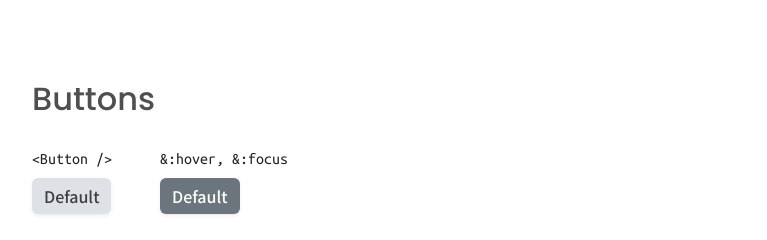
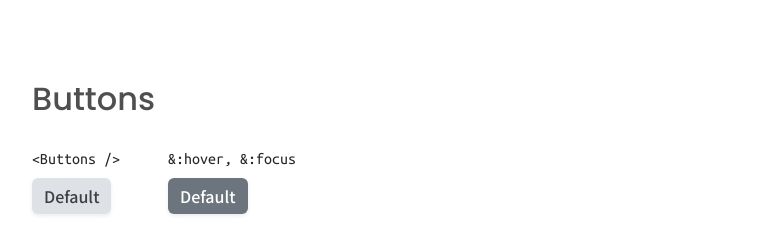
Before and after one commit to hitesh-coder/buttons, a Vue app: page / in a window 1280 px wide. Shown: the top 240 px of the page, without its empty margins (224-991 px from the left). Built offline with nearby package versions, Linux system fonts and the light colour scheme.

Commit message:
Update normal.vue

```diff
--- a/src/components/normal.vue
+++ b/src/components/normal.vue
@@ -2,7 +2,7 @@
     <div class="template">
         <div class="d-flex flex-row justify-content-start">
             <div class="me-5">
-                <div class="h6">&lt;Button /&gt;</div>
+                <div class="h6">&lt;Buttons /&gt;</div>
                 <div class="btn btn-secondary shadow-sm">Default</div>
             </div>
             <div>
```
